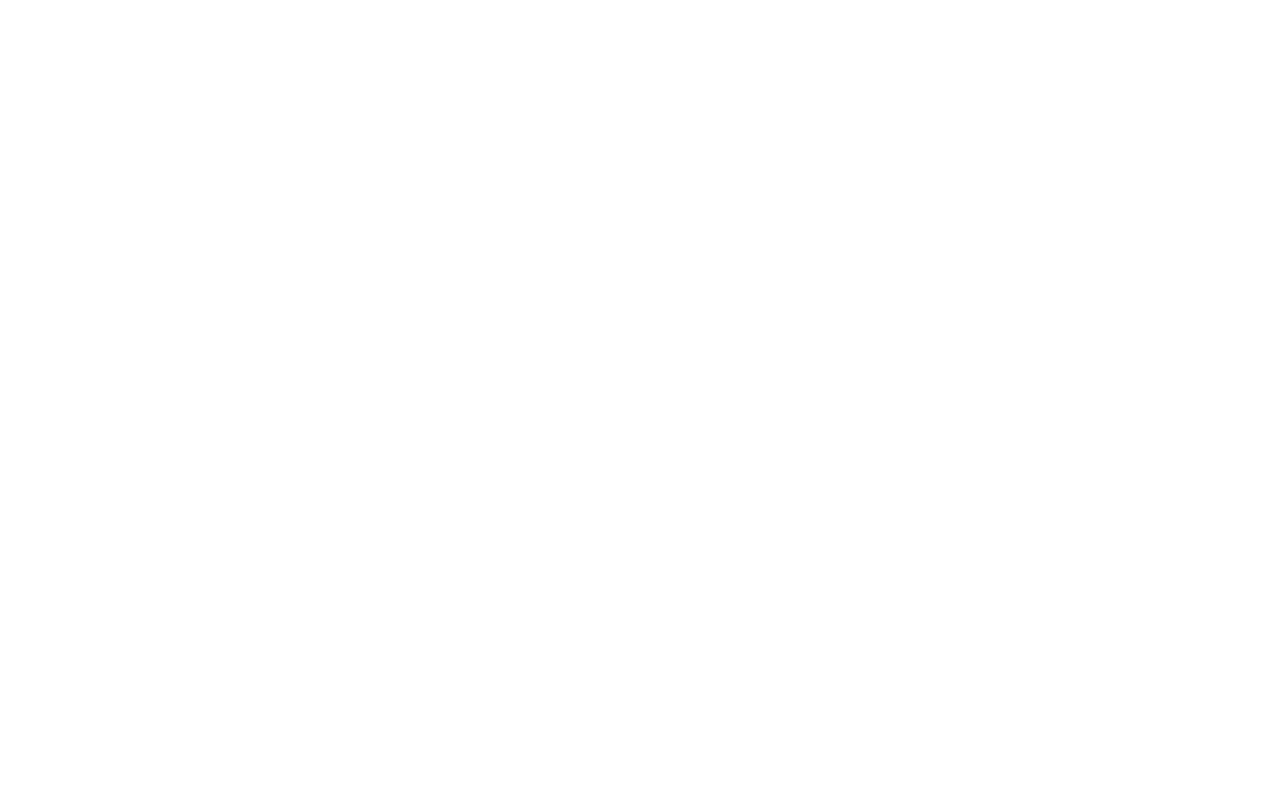
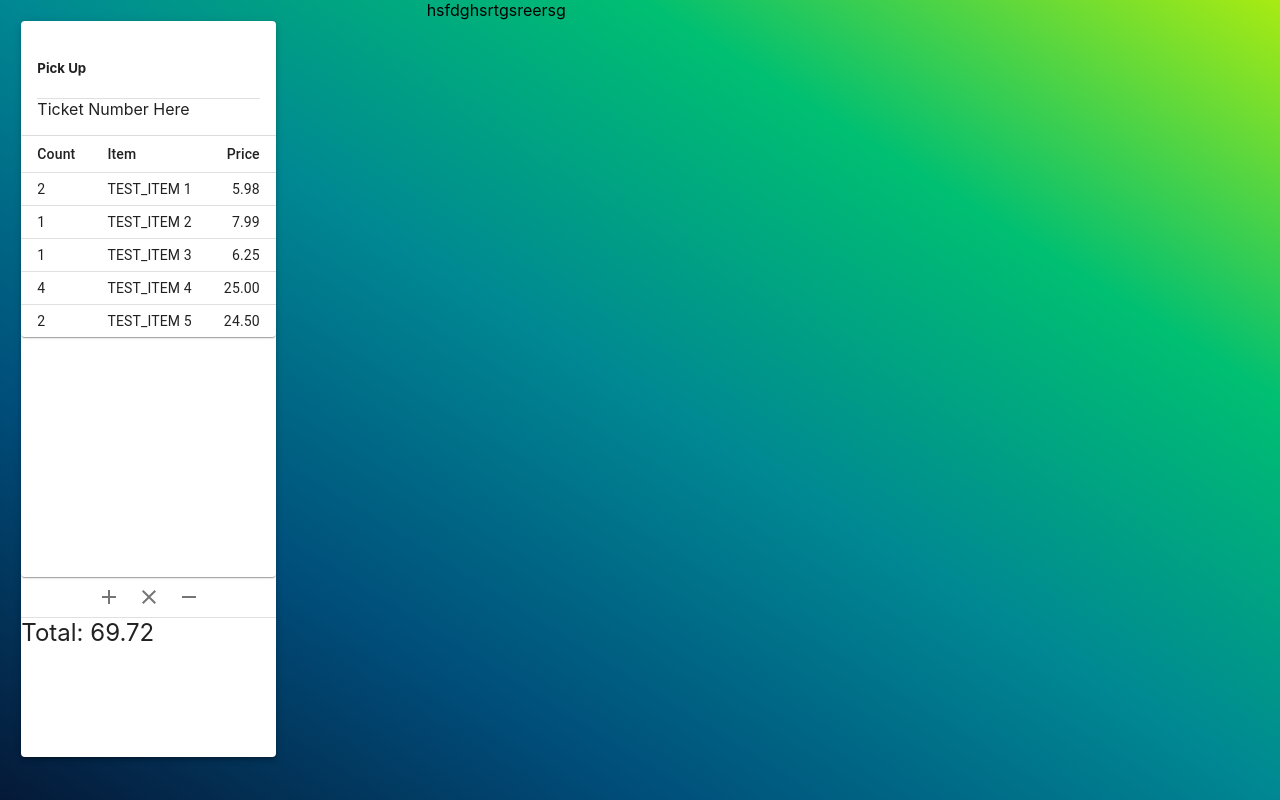
Before and after one commit to kurei159/pos, a React (Create React App) app: page /order_menu in a window 1280 px wide. Before the commit this address had no page. Built offline with nearby package versions, Linux system fonts and the light colour scheme.

Commit message:
order_menu WIP

```diff
--- a/package.json
+++ b/package.json
@@ -7,6 +7,8 @@
     "@emotion/styled": "^11.6.0",
     "@mui/icons-material": "^5.2.5",
     "@mui/material": "^5.2.8",
+    "@mui/styles": "^5.2.3",
+    "@mui/x-data-grid": "^5.2.2",
     "@testing-library/jest-dom": "^5.14.1",
     "@testing-library/react": "^12.0.0",
     "@testing-library/user-event": "^13.2.1",
--- a/src/App.js
+++ b/src/App.js
@@ -1,12 +1,14 @@
 import { Routes, Route } from "react-router-dom";
-import Home from "./views/home"
-import Customer from "./views/customer_form"
+import Home from "./views/home";
+import Customer from "./views/customer_form";
+import OrderMenu from "./views/order_menu";
 
 function App() {
   return (
     <Routes>
       <Route path="/" element={<Home />}/>
       <Route path="/customer" element={<Customer />} />
+      <Route path="/order_menu" element={<OrderMenu />}/>
     </Routes>
   );
 }
--- /dev/null
+++ b/src/components/order_menu/orderList.css
@@ -0,0 +1,39 @@
+.orderList_main {
+    display: inline-block;
+    width: 40wh;
+    height: 92vh;
+    margin: 5%;
+}
+
+.orderList_table {
+    height: 60%;
+    max-height: 60%;
+    overflow-y: scroll;
+}
+
+.orderList_row {
+    cursor: pointer;
+    transition-duration: .5s;
+}
+
+.orderList_row:hover {
+    background-color: rgb(223, 223, 223);
+    transition-duration: .5s;
+}
+
+.orderList_btnGroup {
+    display: flex;
+    justify-content: center;
+}
+
+.orderList_btn {
+    font-size: xx-large;
+}
+
+.orderList_total {
+    font-size: x-large;
+    height: 100;
+    display: "flex";
+    border: "1px solid black";
+    padding: 8;
+}
--- /dev/null
+++ b/src/components/order_menu/orderList.jsx
@@ -0,0 +1,103 @@
+import React from 'react'
+import {Card, CardContent, ButtonGroup, Button, Box, IconButton} from "@mui/material"
+import Table from '@mui/material/Table';
+import TableBody from '@mui/material/TableBody';
+import TableCell from '@mui/material/TableCell';
+import TableContainer from '@mui/material/TableContainer';
+import TableHead from '@mui/material/TableHead';
+import TableRow from '@mui/material/TableRow';
+import Paper from '@mui/material/Paper';
+import Divider from '@mui/material/Divider';
+import AddIcon from '@mui/icons-material/Add';
+import RemoveIcon from '@mui/icons-material/Remove';
+import ClearIcon from '@mui/icons-material/Clear';
+import "./orderList.css"
+
+function createData(id, quantity, item, price) {
+    return {id, quantity, item, price};
+}
+
+const rows = [
+    createData(1, 2, "TEST_ITEM 1", 2.99),
+    createData(2, 1, "TEST_ITEM 2", 7.99),
+    createData(3, 1, "TEST_ITEM 3", 6.25),
+    createData(4, 4, "TEST_ITEM 4", 6.25),
+    createData(5, 2, "TEST_ITEM 5", 12.25)
+]
+
+function getTotal() {
+    var total = 0;
+
+    for (var i = 0; i < rows.length; i ++) {
+        total += rows[i].price*rows[i].quantity;
+    }
+    return total.toFixed(2);
+}
+
+
+
+const orderList = (props) => {
+    return (
+        <div >
+            <Card className="orderList_main" sx={{ boxShadow: 3 }}>
+                <CardContent>
+                    <h5>{props.order_type}</h5>
+                    <Divider />
+                    Ticket Number Here
+                </CardContent>
+                <Divider />
+                <Paper className="orderList_table">
+                    <TableContainer sx={{maxheight: 240}} component={Paper}>
+                        <Table stickyHeader size='small' aria-label="Order Table">
+                            <TableHead>
+                                <TableRow>
+                                    <TableCell align="left">Count</TableCell>
+                                    <TableCell>Item</TableCell>
+                                    <TableCell align="right">Price</TableCell>
+                                </TableRow>
+                            </TableHead>
+                            <TableBody>
+                            {rows.map((row) => (
+                                <TableRow
+                                className="orderList_row"
+                                key={row.name}
+                                sx={{ '&:last-child td, &:last-child th': { border: 0 } }}
+                                >
+                                  <TableCell align="left">{row.quantity}</TableCell>
+                                  <TableCell component="th" scope="row">
+                                  {row.item}
+                                </TableCell>
+                                  <TableCell align="right">{(row.price * row.quantity).toFixed(2)}</TableCell>
+                                </TableRow>
+                              ))}
+                            </TableBody>
+                        </Table>
+                    </TableContainer>
+                </Paper>
+                <Box
+                display="flex"
+                flexDirection="column"
+                alignItems="center"
+                justifyContent="center"
+                >
+                <ButtonGroup size="large">
+                    <IconButton><AddIcon className="orderList_btn" fontSize="inherit" /></IconButton>
+                    <IconButton><ClearIcon className="orderList_btn" fontSize="inherit" /></IconButton>
+                    <IconButton><RemoveIcon  className="orderList_btn" fontSize="inherit" /></IconButton>
+                    </ButtonGroup>
+                    </Box>
+                <Divider />
+                <Box className="orderList_total">
+                    Total: {getTotal()}
+                </Box>
+            </Card>
+        </div>
+    )
+}
+
+
+orderList.defaultProps = {
+    order_type: "Pick Up"
+}
+
+export default orderList
--- a/src/views/home.jsx
+++ b/src/views/home.jsx
@@ -20,13 +20,15 @@ export default function home() {
                 justifyContent="center"
                 >
                 <Stack direction="row" spacing={1}>
-                    <Link to="/">
+                    <Link to="/" style={{ textDecoration: 'none' }}>
                         <Button variant="contained" className="main_btn" disabled><h3>Delivery <br/> <DeliveryDiningIcon /></h3></Button>
                     </Link>
-                    <Link to="/customer">
+                    <Link to="/order_menu" order_type={"Pick Up"} style={{ textDecoration: 'none' }}>
                         <Button variant="contained" className="main_btn"><h3>PickUp <br/> <ShoppingBagIcon /></h3></Button>
                     </Link>
+                    <Link to="/order_menu" order_type={"Dine In"} style={{ textDecoration: 'none' }}>
                         <Button variant="contained" className="main_btn"><h3>Dine-In <br/> <LocalDiningIcon /></h3></Button>
+                    </Link>
                 </Stack>
                 </Grid>
             </div>
--- a/src/views/order_menu.jsx
+++ b/src/views/order_menu.jsx
@@ -0,0 +1,22 @@
+import React from 'react'
+import { Box, Grid } from '@mui/material'
+import OrderList from "../components/order_menu/orderList"
+
+const order_menu = (props) => {
+    return (
+        <div className="main">
+            <Box sx={{flexGrow: 1}}>
+                <Grid container>
+                    <Grid item xs={4}>
+                        <OrderList order_type={props.order_type} />
+                    </Grid>
+                    <Grid item xs={8}>
+                    hsfdghsrtgsreersg
+                    </Grid>
+                </Grid>
+            </Box>
+        </div>
+    )
+}
+
+export default order_menu
--- /dev/null
+++ b/src/views/styles/order_menu.css
@@ -0,0 +1,5 @@
+.main {
+    position: fixed;
+    width: 100%;
+    height: 100%;
+}
```
Also changed, not shown: 2 other files (tests, documents, lock files or other folders).
